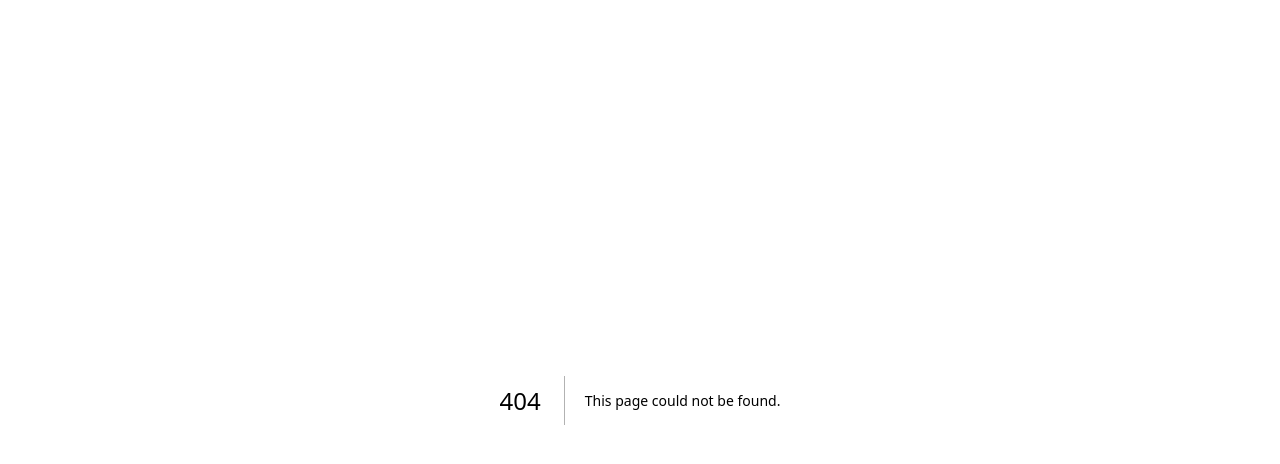
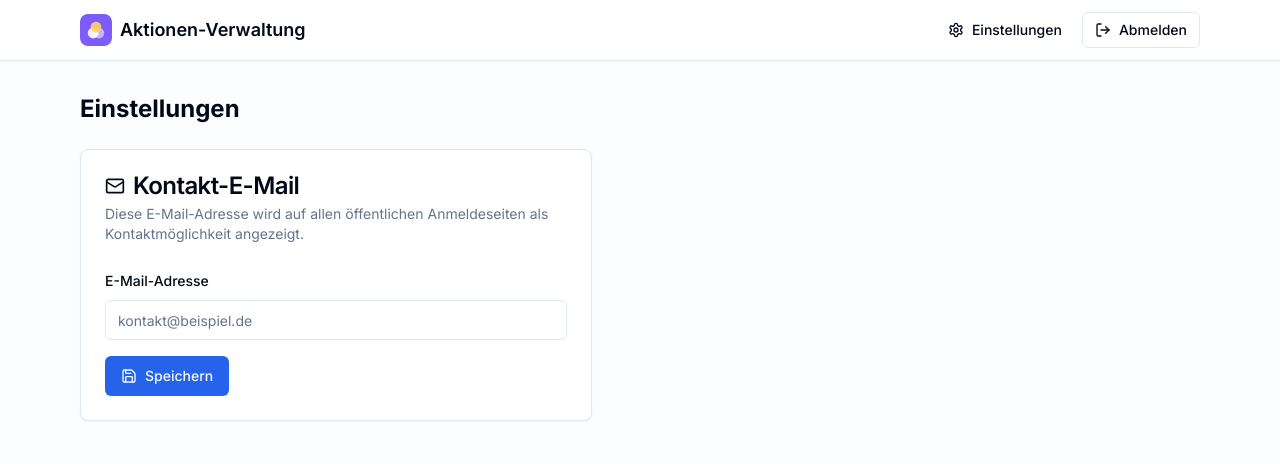
Before and after one commit to awichmann89-cyber/aktionen-anmeldungen, a Next.js app: page /admin/dashboard/einstellungen in a window 1280 px wide. Before the commit this address had no page. Shown: the top 464 px of the page. Built offline with nearby package versions, Linux system fonts and the light colour scheme; no server answers; the database is empty.

Commit message:
feat: global contact email setting

```diff
--- /dev/null
+++ b/app/admin/dashboard/einstellungen/page.tsx
@@ -0,0 +1,84 @@
+'use client'
+
+import { useEffect, useState } from 'react'
+import { toast } from 'sonner'
+import { Card, CardContent, CardDescription, CardHeader, CardTitle } from '@/components/ui/card'
+import { Button } from '@/components/ui/button'
+import { Input } from '@/components/ui/input'
+import { Label } from '@/components/ui/label'
+import { Save, Mail } from 'lucide-react'
+
+export const dynamic = 'force-dynamic'
+
+export default function EinstellungenPage() {
+  const [kontaktEmail, setKontaktEmail] = useState('')
+  const [loading, setLoading] = useState(true)
+  const [saving, setSaving] = useState(false)
+
+  useEffect(() => {
+    fetch('/api/admin/einstellungen')
+      .then((r) => r.json())
+      .then((data) => setKontaktEmail(data.kontaktEmail || ''))
+      .catch(() => toast.error('Fehler beim Laden'))
+      .finally(() => setLoading(false))
+  }, [])
+
+  async function handleSave(e: React.FormEvent) {
+    e.preventDefault()
+    setSaving(true)
+    try {
+      const res = await fetch('/api/admin/einstellungen', {
+        method: 'PUT',
+        headers: { 'Content-Type': 'application/json' },
+        body: JSON.stringify({ kontaktEmail }),
+      })
+      if (res.ok) {
+        toast.success('Einstellungen gespeichert')
+      } else {
+        toast.error('Fehler beim Speichern')
+      }
+    } catch {
+      toast.error('Verbindungsfehler')
+    } finally {
+      setSaving(false)
+    }
+  }
+
+  return (
+    <div className="max-w-lg">
+      <h1 className="text-2xl font-bold mb-6">Einstellungen</h1>
+
+      <Card>
+        <CardHeader>
+          <CardTitle className="flex items-center gap-2">
+            <Mail className="h-5 w-5" />
+            Kontakt-E-Mail
+          </CardTitle>
+          <CardDescription>
+            Diese E-Mail-Adresse wird auf allen öffentlichen Anmeldeseiten als
+            Kontaktmöglichkeit angezeigt.
+          </CardDescription>
+        </CardHeader>
+        <CardContent>
+          <form onSubmit={handleSave} className="space-y-4">
+            <div className="space-y-2">
+              <Label htmlFor="email">E-Mail-Adresse</Label>
+              <Input
+                id="email"
+                type="email"
+                placeholder="kontakt@beispiel.de"
+                value={kontaktEmail}
+                onChange={(e) => setKontaktEmail(e.target.value)}
+                disabled={loading}
+              />
+            </div>
+            <Button type="submit" disabled={saving || loading}>
+              <Save className="h-4 w-4" />
+              {saving ? 'Speichern...' : 'Speichern'}
+            </Button>
+          </form>
+        </CardContent>
+      </Card>
+    </div>
+  )
+}
--- a/app/admin/dashboard/layout.tsx
+++ b/app/admin/dashboard/layout.tsx
@@ -1,9 +1,10 @@
 'use client'
 
 import { useRouter } from 'next/navigation'
+import Link from 'next/link'
 import { toast } from 'sonner'
 import { Button } from '@/components/ui/button'
-import { LogOut } from 'lucide-react'
+import { LogOut, Settings } from 'lucide-react'
 import Image from 'next/image'
 
 export default function DashboardLayout({ children }: { children: React.ReactNode }) {
@@ -19,14 +20,22 @@ export default function DashboardLayout({ children }: { children: React.ReactNod
     <div className="min-h-screen bg-muted/20">
       <header className="sticky top-0 z-10 bg-white border-b shadow-sm">
         <div className="max-w-6xl mx-auto px-4 py-3 flex items-center justify-between">
-          <div className="flex items-center gap-2">
+          <Link href="/admin/dashboard" className="flex items-center gap-2 hover:opacity-80 transition-opacity">
             <Image src="/logo.svg" alt="Logo" width={32} height={32} className="rounded-lg" />
             <span className="font-semibold text-lg">Aktionen-Verwaltung</span>
+          </Link>
+          <div className="flex items-center gap-2">
+            <Button variant="ghost" size="sm" asChild>
+              <Link href="/admin/dashboard/einstellungen">
+                <Settings className="h-4 w-4" />
+                <span className="hidden sm:inline">Einstellungen</span>
+              </Link>
+            </Button>
+            <Button variant="outline" size="sm" onClick={handleLogout}>
+              <LogOut className="h-4 w-4" />
+              <span className="hidden sm:inline">Abmelden</span>
+            </Button>
           </div>
-          <Button variant="outline" size="sm" onClick={handleLogout}>
-            <LogOut className="h-4 w-4" />
-            Abmelden
-          </Button>
         </div>
       </header>
       <main className="max-w-6xl mx-auto px-4 py-8">{children}</main>
--- a/app/anmeldung/[slug]/page.tsx
+++ b/app/anmeldung/[slug]/page.tsx
@@ -11,7 +11,7 @@ import { Checkbox } from '@/components/ui/checkbox'
 import { Alert, AlertDescription, AlertTitle } from '@/components/ui/alert'
 import { Separator } from '@/components/ui/separator'
 import {
-  Calendar, Clock, CheckCircle2, AlertCircle, Loader2, Plus, Trash2, User, Users,
+  Calendar, Clock, CheckCircle2, AlertCircle, Loader2, Plus, Trash2, User, Users, Mail,
 } from 'lucide-react'
 import Image from 'next/image'
 
@@ -60,6 +60,7 @@ function createKind(): KindEntry {
 export default function AnmeldungPage({ params }: { params: Promise<{ slug: string }> }) {
   const { slug } = use(params)
   const [aktion, setAktion] = useState<Aktion | null>(null)
+  const [kontaktEmail, setKontaktEmail] = useState<string>('')
   const [loading, setLoading] = useState(true)
   const [notFound, setNotFound] = useState(false)
   const [submitted, setSubmitted] = useState(false)
@@ -68,9 +69,14 @@ export default function AnmeldungPage({ params }: { params: Promise<{ slug: stri
   const [kinder, setKinder] = useState<KindEntry[]>([createKind()])
 
   useEffect(() => {
-    fetch(`/api/public/${slug}`)
-      .then((res) => { if (res.status === 404) { setNotFound(true); return null } return res.json() })
-      .then((data) => { if (data) setAktion(data) })
+    Promise.all([
+      fetch(`/api/public/${slug}`)
+        .then((res) => { if (res.status === 404) { setNotFound(true); return null } return res.json() })
+        .then((data) => { if (data) setAktion(data) }),
+      fetch('/api/public/einstellungen')
+        .then((r) => r.json())
+        .then((data) => setKontaktEmail(data.kontaktEmail || '')),
+    ])
       .catch(() => toast.error('Fehler beim Laden'))
       .finally(() => setLoading(false))
   }, [slug])
@@ -206,9 +212,19 @@ export default function AnmeldungPage({ params }: { params: Promise<{ slug: stri
                 </ul>
               )}
             </div>
-            <p className="text-sm text-muted-foreground">
-              Bei Fragen wende dich bitte direkt an die Organisatoren.
-            </p>
+            {kontaktEmail ? (
+              <p className="text-sm text-muted-foreground">
+                Bei Fragen wende dich an{' '}
+                <a href={`mailto:${kontaktEmail}`} className="text-primary underline underline-offset-4">
+                  {kontaktEmail}
+                </a>
+                .
+              </p>
+            ) : (
+              <p className="text-sm text-muted-foreground">
+                Bei Fragen wende dich bitte direkt an die Organisatoren.
+              </p>
+            )}
           </CardContent>
         </Card>
       </div>
@@ -393,6 +409,20 @@ export default function AnmeldungPage({ params }: { params: Promise<{ slug: stri
           </form>
         )}
 
+        {kontaktEmail && (
+          <Card>
+            <CardContent className="py-4 flex items-center gap-3 text-sm text-muted-foreground">
+              <Mail className="h-4 w-4 shrink-0" />
+              <span>
+                Fragen?{' '}
+                <a href={`mailto:${kontaktEmail}`} className="text-primary underline underline-offset-4 font-medium">
+                  {kontaktEmail}
+                </a>
+              </span>
+            </CardContent>
+          </Card>
+        )}
+
         <p className="text-center text-xs text-muted-foreground">
           Anmeldeschluss: {formatDateTime(aktion.anmeldeschluss)}
         </p>
--- /dev/null
+++ b/app/api/admin/einstellungen/route.ts
@@ -0,0 +1,30 @@
+import { NextResponse } from 'next/server'
+import { prisma } from '@/lib/prisma'
+
+export async function GET() {
+  try {
+    const settings = await prisma.setting.findMany()
+    const result: Record<string, string> = {}
+    for (const s of settings) result[s.key] = s.value
+    return NextResponse.json(result)
+  } catch {
+    return NextResponse.json({ error: 'Fehler beim Laden' }, { status: 500 })
+  }
+}
+
+export async function PUT(request: Request) {
+  try {
+    const body = await request.json()
+    const { kontaktEmail } = body
+
+    await prisma.setting.upsert({
+      where: { key: 'kontaktEmail' },
+      update: { value: kontaktEmail || '' },
+      create: { key: 'kontaktEmail', value: kontaktEmail || '' },
+    })
+
+    return NextResponse.json({ success: true })
+  } catch {
+    return NextResponse.json({ error: 'Fehler beim Speichern' }, { status: 500 })
+  }
+}
--- /dev/null
+++ b/app/api/public/einstellungen/route.ts
@@ -0,0 +1,11 @@
+import { NextResponse } from 'next/server'
+import { prisma } from '@/lib/prisma'
+
+export async function GET() {
+  try {
+    const setting = await prisma.setting.findUnique({ where: { key: 'kontaktEmail' } })
+    return NextResponse.json({ kontaktEmail: setting?.value || '' })
+  } catch {
+    return NextResponse.json({ kontaktEmail: '' })
+  }
+}
```
Also changed, not shown: 1 other file (tests, documents, lock files or other folders).
